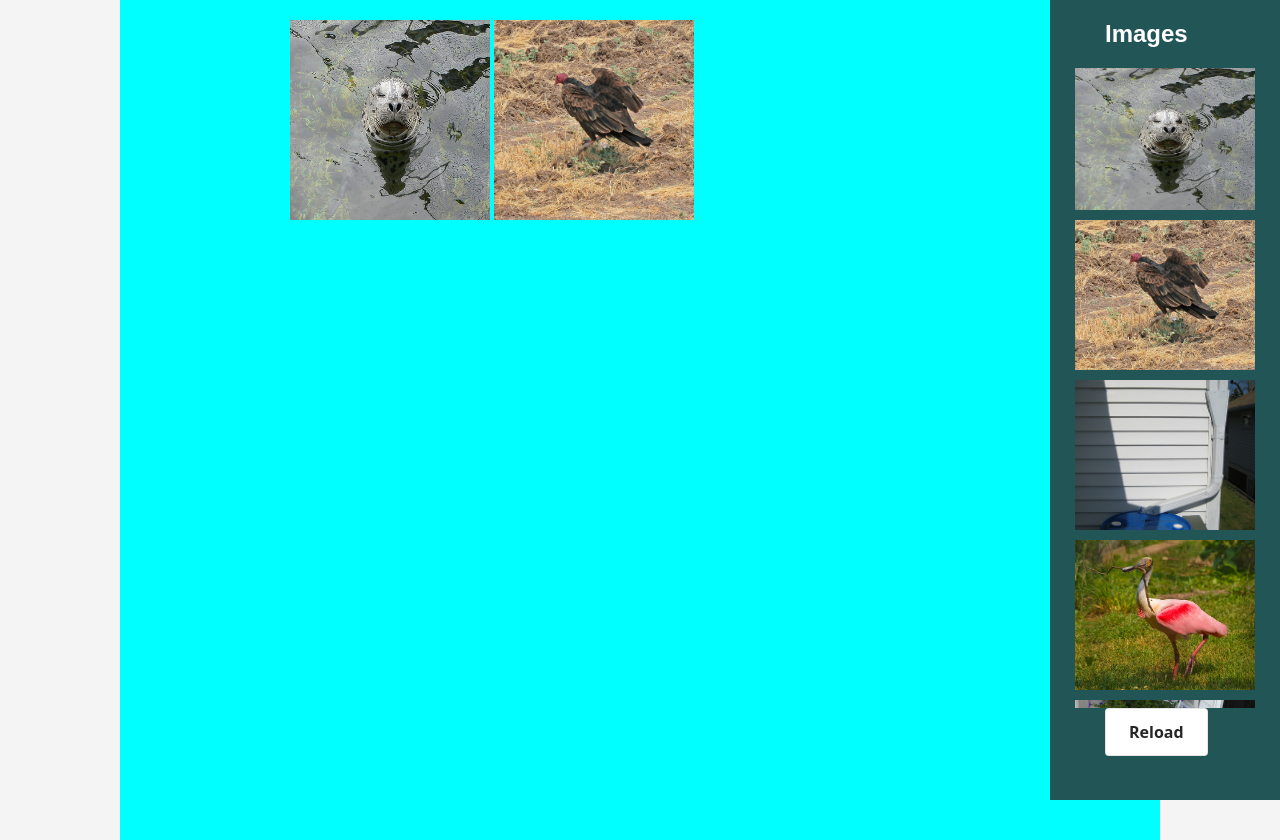
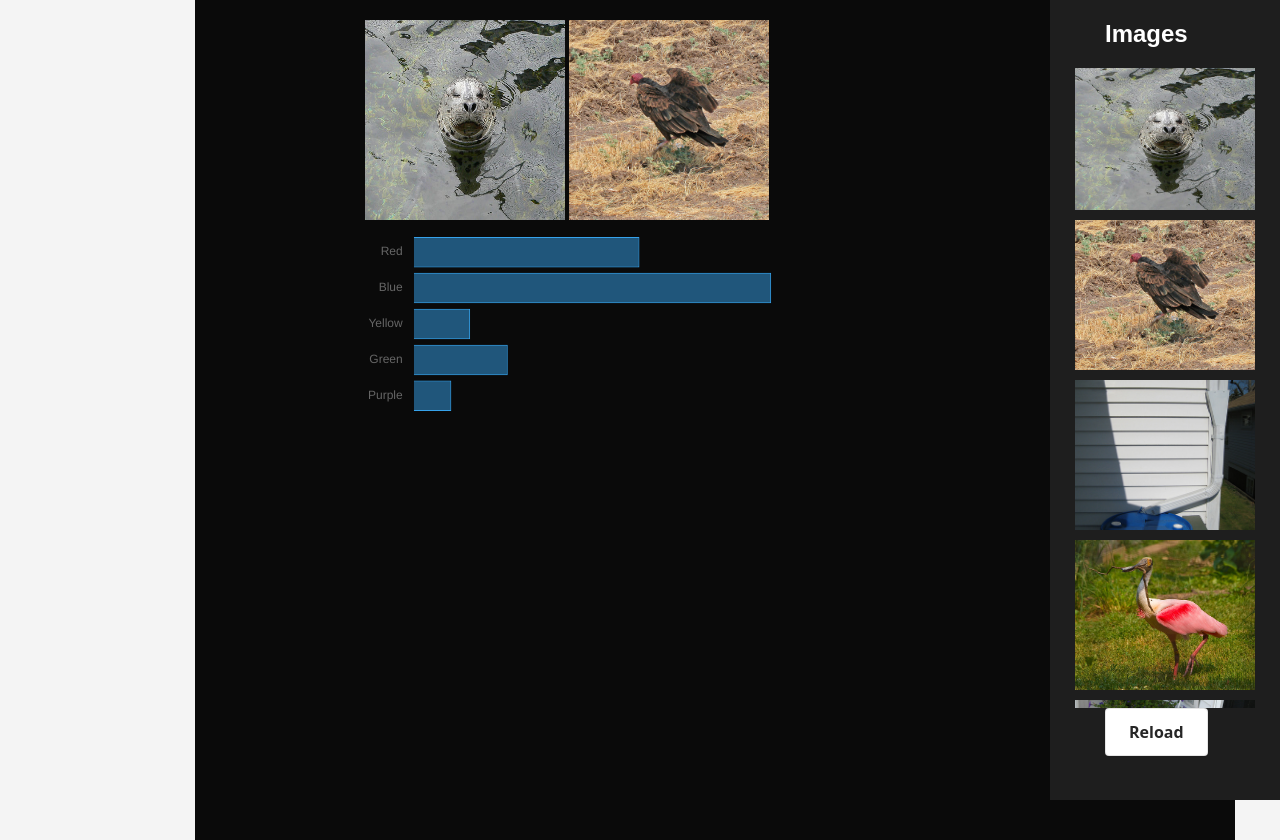
Before and after one commit to ManuelWelte/XAI_webapp, a plain HTML site: page index.html in a window 1280 px wide. Drawn offline with nearby package versions, Linux system fonts and the light colour scheme.

Commit message:
Frontend: Add charting library

```diff
--- a/index.html
+++ b/index.html
@@ -5,6 +5,7 @@
     <meta name="viewport" content="width=device-width, initial-scale=1.0">
     <title>Interactive Image Gallery</title>
     <link rel="stylesheet" href="styles.css">
+    <script src="https://cdn.jsdelivr.net/npm/chart.js"></script>
 </head>
 <body>
     <div class="container">
@@ -12,7 +13,11 @@
             <div class="main-image">
                 <img id="displayed-image" src="images/image1.jpg" alt="Main Image">
                 <img id="displayed-heatmap" src="images/image2.jpg" alt="Main Image">
+                <div class = "chart_container">
+                    <canvas id = "chart"></canvas>
+                </div>
             </div>
+
         </div>
         <div class="gallery_container">
             <h2>Images</h2>
@@ -39,5 +44,7 @@
     </div>
     </div>
     <script src="scripts.js"></script>
+    <script>
+    </script>
 </body>
 </html>
--- a/scripts.js
+++ b/scripts.js
@@ -1,4 +1,53 @@
+
+
 function changeImage(element) {
     var mainImage = document.getElementById('displayed-image');
     mainImage.src = element.src;
 }
+
+const ctx = document.getElementById('chart');
+
+new Chart(ctx, {
+    type: 'bar',
+    data: {
+      labels: ['Red', 'Blue', 'Yellow', 'Green', 'Purple'],
+      datasets: [{
+        data: [12, 19, 3, 5, 2],
+        borderWidth: 1,
+      }]
+    },
+
+    options: {
+      maintainAspectRatio: false,
+      indexAxis: 'y',
+      plugins:{
+        legend: {
+            display: false
+        }
+      },
+      categoryPercentage: 0.85,
+      barPercentage: 1.0,
+      scales: {
+        y: {
+          beginAtZero: true,
+          grid: {
+            display:false
+            },
+          border: {
+            display: false,
+          },
+        },
+        x: {
+            grid: {
+                display:false,
+            },
+            border: {
+                display: false,
+            },
+            ticks: {
+                display: false
+            }
+        },
+      }
+    }
+});
--- a/styles.css
+++ b/styles.css
@@ -22,14 +22,15 @@ h1 {
 
 .main_content {
     padding: 20px;
+    margin-left: 150px;
     overflow-y: hidden;
     height: 100vh;
     width: 1000px;
-    background-color: aqua;
+    background-color: rgb(10, 10, 10);
 }
 
 .main-image {
-    height: 90%;
+    height: 100%;
     overflow-y: scroll;
     align-items: center;
     margin-left: 15%;
@@ -41,6 +42,16 @@ h1 {
     overflow-y: visible;
 }
 
+.chart_container {
+    width: 50%;
+    height : 25%;
+    overflow: hidden;
+}
+
+.main-image canvas {
+    overflow: hidden;
+}
+
 .gallery_container {
     overflow-y: hidden;
     height: 100vh;
@@ -48,7 +59,7 @@ h1 {
     position: fixed;
     bottom: 0;
     right: 0;
-    background-color: #255;
+    background-color: rgb(30,30,30);
 }
 
 .gallery_container h2 {
@@ -60,7 +71,7 @@ h1 {
     display: flex;
     flex-direction: column;
     align-items: center;
-    background-color: #255 ;
+    background-color: rgb(30,30,30);
     overflow-y: scroll; /* Enable vertical scrolling */
     height: 80%;
 }
```
